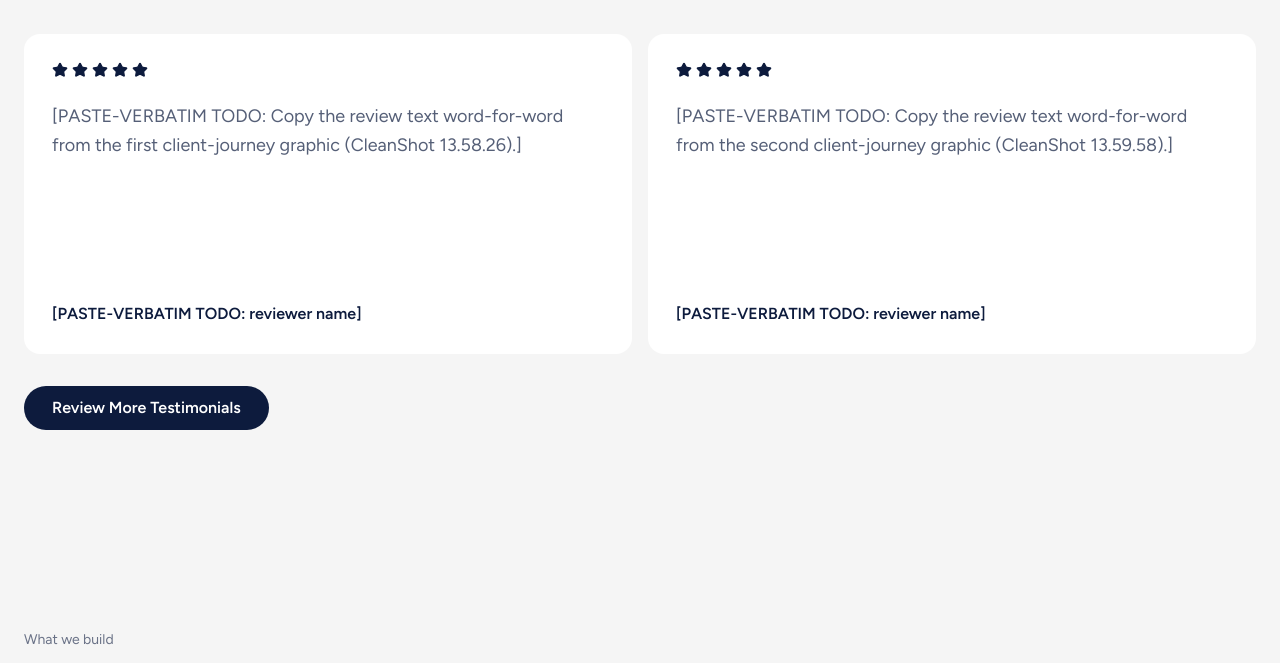
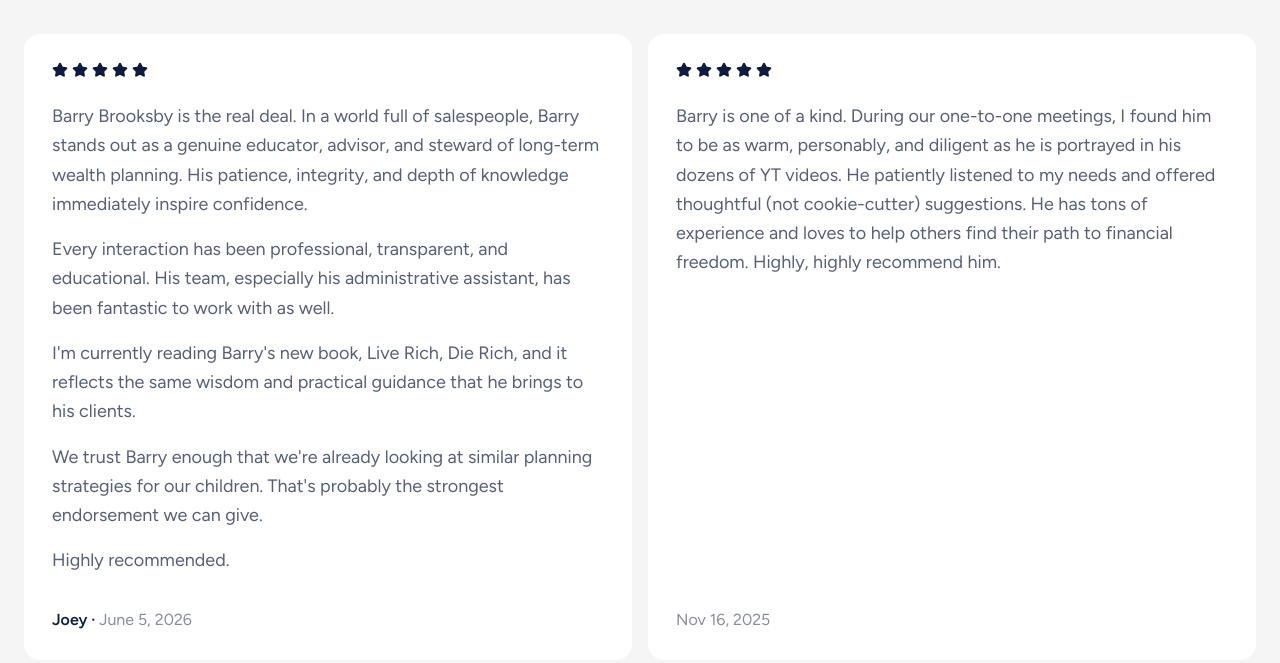
Before and after one commit to GroundupGrowth/insurancefable, a React (Vite) app: page / in a window 1280 px wide. Shown: the part 1800-2463 px from the top of the page. Built offline with nearby package versions, Linux system fonts and the light colour scheme; grey boxes are pictures that could not be loaded; a web font is replaced by a local one.

Commit message:
Add verbatim Trustpilot review texts to client journeys section

```diff
--- a/src/components/TestimonialsSection.tsx
+++ b/src/components/TestimonialsSection.tsx
@@ -2,25 +2,18 @@ import { Star } from 'lucide-react';
 
 const BASE = 'https://www.insuranceandestates.com';
 
-/* ============================================================================
-   PASTE-VERBATIM TODO
-   The two client-journey graphics this section replaces
-   (CleanShot-2026-02-27-at-13.58.26@2x.webp and
-   CleanShot-2026-02-27-at-13.59.58@2x.webp) could not be read from this
-   build environment, so the review text and reviewer names below are
-   placeholders. Copy the quote and name from each graphic word-for-word.
-   Never invent or embellish testimonial copy.
-   ========================================================================== */
 const reviews = [
   {
     quote:
-      '[PASTE-VERBATIM TODO: Copy the review text word-for-word from the first client-journey graphic (CleanShot 13.58.26).]',
-    name: '[PASTE-VERBATIM TODO: reviewer name]',
+      "Barry Brooksby is the real deal. In a world full of salespeople, Barry stands out as a genuine educator, advisor, and steward of long-term wealth planning. His patience, integrity, and depth of knowledge immediately inspire confidence.\n\nEvery interaction has been professional, transparent, and educational. His team, especially his administrative assistant, has been fantastic to work with as well.\n\nI'm currently reading Barry's new book, Live Rich, Die Rich, and it reflects the same wisdom and practical guidance that he brings to his clients.\n\nWe trust Barry enough that we're already looking at similar planning strategies for our children. That's probably the strongest endorsement we can give.\n\nHighly recommended.",
+    name: 'Joey',
+    meta: 'June 5, 2026',
   },
   {
     quote:
-      '[PASTE-VERBATIM TODO: Copy the review text word-for-word from the second client-journey graphic (CleanShot 13.59.58).]',
-    name: '[PASTE-VERBATIM TODO: reviewer name]',
+      'Barry is one of a kind. During our one-to-one meetings, I found him to be as warm, personably, and diligent as he is portrayed in his dozens of YT videos. He patiently listened to my needs and offered thoughtful (not cookie-cutter) suggestions. He has tons of experience and loves to help others find their path to financial freedom. Highly, highly recommend him.',
+    name: null,
+    meta: 'Nov 16, 2025',
   },
 ];
 
@@ -47,11 +40,18 @@ export default function TestimonialsSection() {
                     <Star key={i} className="w-4 h-4 fill-current text-[#0D1B3D]" />
                   ))}
                 </div>
-                <p className="text-[#0D1B3D]/70 text-lg leading-relaxed">
-                  {review.quote}
-                </p>
+                <div className="text-[#0D1B3D]/70 text-lg leading-relaxed">
+                  {review.quote.split('\n\n').map((paragraph, i) => (
+                    <p key={i} className="mb-4 last:mb-0">
+                      {paragraph}
+                    </p>
+                  ))}
+                </div>
               </div>
-              <p className="text-[#0D1B3D] font-medium mt-8">{review.name}</p>
+              <p className="text-[#0D1B3D] font-medium mt-8">
+                {review.name ? `${review.name} · ` : ''}
+                <span className="text-[#0D1B3D]/50 font-normal">{review.meta}</span>
+              </p>
             </div>
           ))}
         </div>
```
